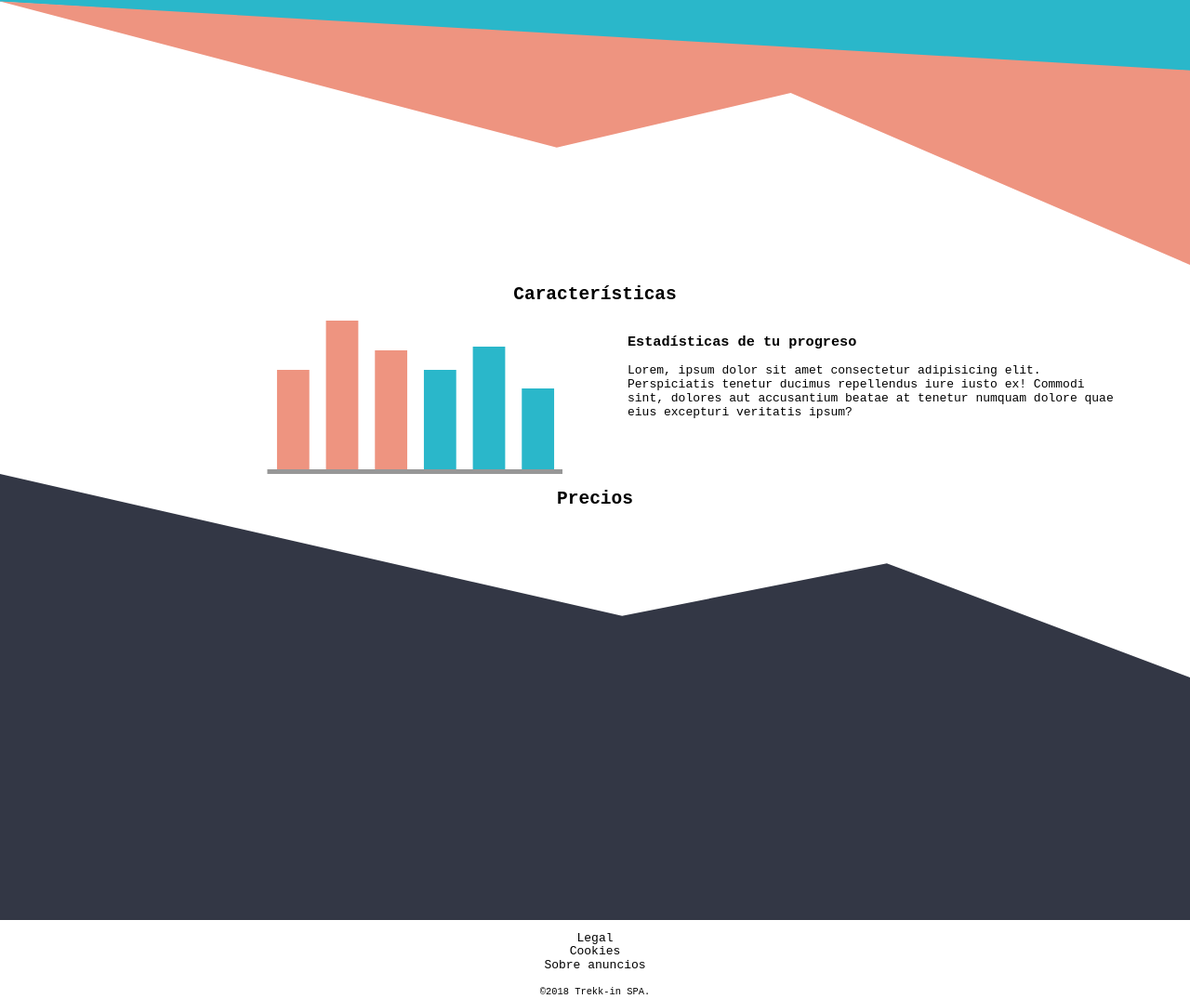
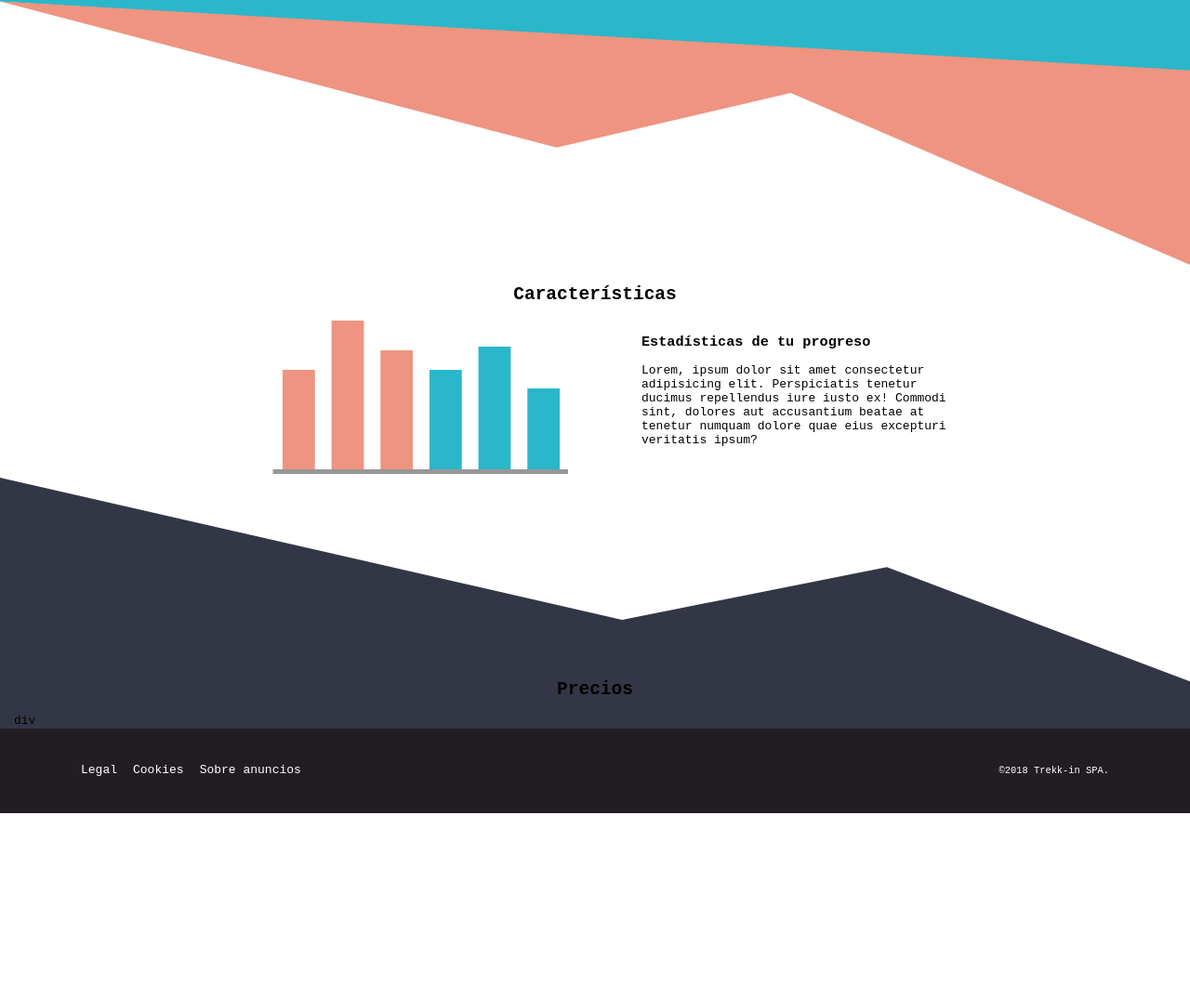
Before and after one commit to eabarca138/Treek-in, a plain HTML site: page index.html in a window 1280 px wide. Shown: the part 555-1630 px from the top of the page at 93% size. After the commit the page ends 1430 px from the top, so only its background shows below. Drawn offline with Linux system fonts and the light colour scheme.

Commit message:
caracteristicas2

```diff
--- a/assets/sass/layout/_caracteristicas.scss
+++ b/assets/sass/layout/_caracteristicas.scss
@@ -8,10 +8,6 @@
         grid-template-columns: repeat(2, 1fr);
         grid-gap: 70px;
         justify-items: center;
-        padding: 0 20px;
-        &__grafico{
-            margin-left: auto;
-        }
     }
 }
 
--- a/assets/sass/layout/_footer.scss
+++ b/assets/sass/layout/_footer.scss
@@ -1,5 +1,24 @@
 .footer {
-    width: 100%;
-    margin: 0 auto;
-    text-align: center;
+    display: flex;
+    justify-content: space-between;
+    align-items: center;
+    padding: 25px 87px;
+    background-color: $raising-black;
+    &__lista{
+        display: flex;
+        list-style: none;
+        li a{
+            color: white;
+            margin-right: 17px;
+        }
+    }
+    &__copyright{
+        color: white;
+    }
 }
+
+@media only screen and (max-width: 768px) {
+    .footer{
+            display: block;
+        }
+    }
--- a/assets/sass/layout/_grid.scss
+++ b/assets/sass/layout/_grid.scss
@@ -3,7 +3,7 @@ body {
     grid-template: repeat(5, auto);
 }
 
-.container{
+.contenedor{
     margin-left: auto;
     margin-right: auto;
     padding-left: 15px;
@@ -11,26 +11,26 @@ body {
 }
 
 @media only screen and (min-width: 576px){
-    .container{
-    width: 565px;
+    .contenedor{
+    width: 430px;
     }
 }
 
 @media only screen and (min-width: 768px) {
-    .container {
-      width: 750px;
+    .contenedor {
+      width: 723px;
     }
   }
 
 
   @media only screen and (min-width: 992px) {
-    .container {
-      width: 992px;
+    .contenedor {
+      width: 800px;
     }
   }
 
   @media only screen and (min-width: 1200px) {
-    .container {
-      width: 1200px;
+    .contenedor {
+      width: 772px;
     }
   }
--- a/assets/sass/layout/_precios.scss
+++ b/assets/sass/layout/_precios.scss
@@ -1,7 +1,9 @@
 .precios{
     background-image: url(../images/bg-price.svg);
     width: 100%;
-    height: 30rem;
-    display: flex;
-    justify-content: center;
+    height: auto;
+    padding-top: 200px;
+    &__titulo{
+        text-align: center;
+    }
 }
--- a/index.html
+++ b/index.html
@@ -47,8 +47,8 @@
       <div class="hero__texto">
         <h1>Haz Trekking sin Parar</h1>
         <p>
-          Con Trekk-in te despreocuparás de la estimación de tu viaje ya que
-          con unos simples pasos podrás definir la mejor ruta a tomar con tus
+          Con Trekk-in te despreocuparás de la estimación de tu viaje ya que con
+          unos simples pasos podrás definir la mejor ruta a tomar con tus
           compañeros de expedición.
         </p>
       </div>
@@ -60,11 +60,18 @@
       />
     </header>
 
-    <section class="caracteristicas container">
+    <section class="caracteristicas contenedor">
       <h2 class="caracteristicas__titulo">Características</h2>
 
-      <div class="caracteristicas__contenido">
-      <svg class="caracteristicas__contenido__grafico" width="318" height="165" xmlns="http://www.w3.org/2000/svg">
+      <div class="caracteristicas__contenido contenedor">
+
+        <div>
+        <svg
+          class="caracteristicas__contenido__grafico"
+          width="318"
+          height="165"
+          xmlns="http://www.w3.org/2000/svg"
+        >
           <g class="bar-graph" fill-rule="evenodd">
             <path
               class="a-bar"
@@ -85,32 +92,37 @@
             />
           </g>
         </svg>
+      </div>
+
         <div class="caracteristicas__contenido__texto">
           <h3>Estadísticas de tu progreso</h3>
           <p>
-        Lorem, ipsum dolor sit amet consectetur adipisicing elit. Perspiciatis
-        tenetur ducimus repellendus iure iusto ex! Commodi sint, dolores aut
-        accusantium beatae at tenetur numquam dolore quae eius excepturi
-        veritatis ipsum?
+            Lorem, ipsum dolor sit amet consectetur adipisicing elit.
+            Perspiciatis tenetur ducimus repellendus iure iusto ex! Commodi
+            sint, dolores aut accusantium beatae at tenetur numquam dolore quae
+            eius excepturi veritatis ipsum?
           </p>
         </div>
       </div>
     </section>
 
-    <section class="precios">
+    <section class="precios contenedor">
       <h2 class="precios__titulo">Precios</h2>
-      <div class="precios__card1"></div>
-      <div class="precios__card2"></div>
+
+      <div>
+        div
+      </div>
+
     </section>
 
     <footer class="footer">
-      <ul>
-        <li>Legal</li>
-        <li>Cookies</li>
-        <li>Sobre anuncios</li>
+      <ul class="footer__lista">
+        <li><a href="">Legal</a></li>
+        <li><a href="">Cookies</a></li>
+        <li><a href="">Sobre anuncios</a></li>
       </ul>
 
-      <small>&copy;2018 Trekk-in SPA.</small>
+      <small class="footer__copyright">&copy;2018 Trekk-in SPA.</small>
     </footer>
   </body>
 </html>
```
Also changed, not shown: assets/css/style.css, 1 other file. Lines whose indentation alone changed are shown as unchanged.
